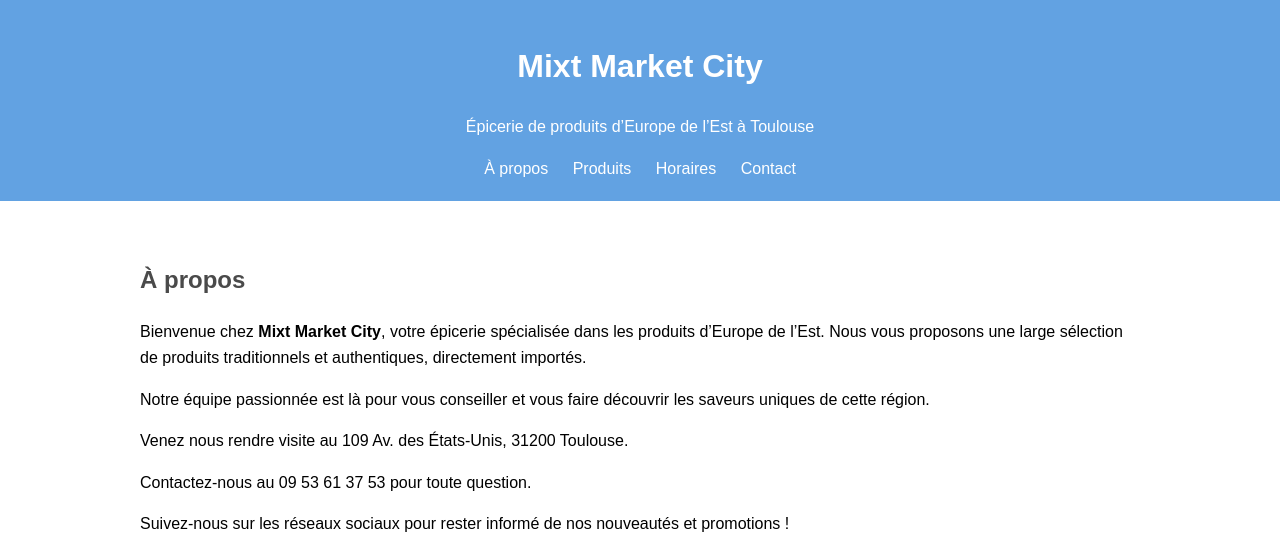
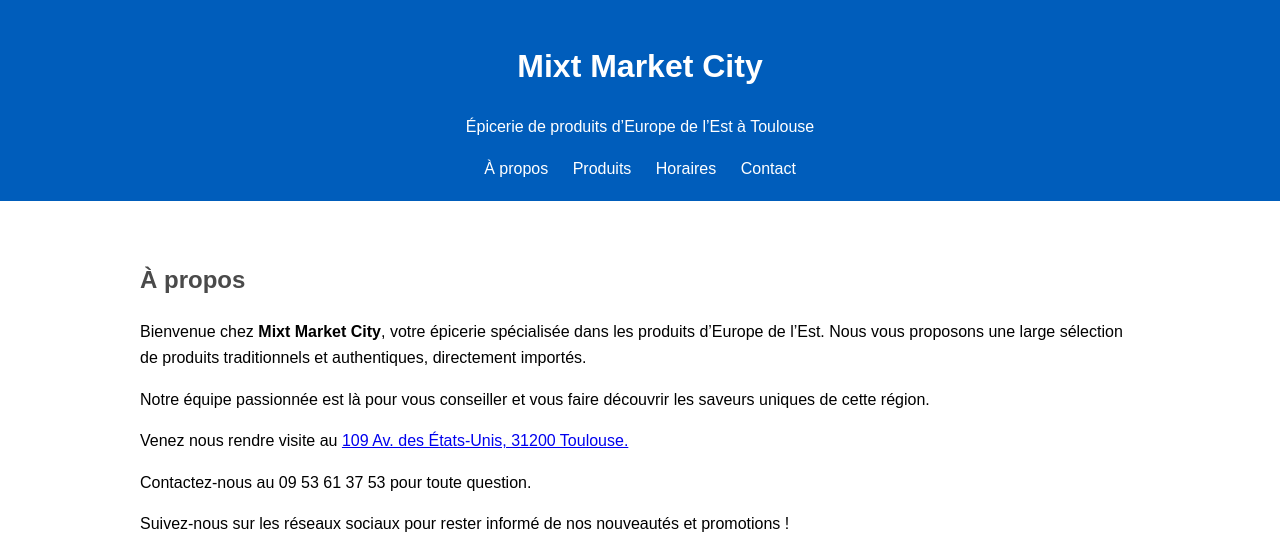
Before and after one commit to orbit-web-foundry/mixmarket, a plain HTML site: page index.html in a window 1280 px wide. Shown: the top 551 px of the page. Drawn offline with Linux system fonts and the light colour scheme; no server answers.

Commit message:
direction

```diff
--- a/index.html
+++ b/index.html
@@ -6,11 +6,11 @@
   <title>Mixt Market City - Épicerie de l'Est à Toulouse</title>
   <style>
     body { font-family: Arial, sans-serif; margin: 0; padding: 0; line-height: 1.6; }
-    header { background: #2d83d8be; color: white; padding: 20px; text-align: center; }
+    header { background: #005dbb; color: white; padding: 20px; text-align: center; }
     nav a { color: white; margin: 0 10px; text-decoration: none; }
     section { padding: 40px; max-width: 1000px; margin: auto; }
     h2 { color: #0c0c0cbe; }
-    footer { background: #2d83d8be; color: white; text-align: center; padding: 10px; margin-top: 20px; }
+    footer { background: #005dbb; color: white; text-align: center; padding: 10px; margin-top: 20px; }
     .map { width: 100%; height: 400px; border: 0; }
   </style>
 </head>
@@ -32,7 +32,7 @@
   <p>Bienvenue chez <strong>Mixt Market City</strong>, votre épicerie spécialisée dans les produits d’Europe de l’Est.
      Nous vous proposons une large sélection de produits traditionnels et authentiques, directement importés.</p>
   <p>Notre équipe passionnée est là pour vous conseiller et vous faire découvrir les saveurs uniques de cette région.</p>
-  <p>Venez nous rendre visite au 109 Av. des États-Unis, 31200 Toulouse.</p>
+  <p>Venez nous rendre visite au <a href="https://www.google.com/maps/dir//Mixt+Market+City+-+%C3%89picerie+pays+de+l'Est+%C3%A0+Toulouse+109+Av.+des+%C3%89tats-Unis+31200+Toulouse/@43.6334232,1.4309428,16z/data=!4m8!4m7!1m0!1m5!1m1!1s0x12aea4b2b8b0855f:0x6cdc5f27355aa9f!2m2!1d1.4309428!2d43.6334232!5m1!1e4?entry=ttu&g_ep=EgoyMDI1MTAxMy4wIKXMDSoASAFQAw%3D%3D"target="_blank" rel="noopener">  109 Av. des États-Unis, 31200 Toulouse.</a></p>
   <p>Contactez-nous au 09 53 61 37 53 pour toute question.</p>
   <p>Suivez-nous sur les réseaux sociaux pour rester informé de nos nouveautés et promotions !</p>
   <div style="display: flex; flex-wrap: wrap; gap: 20px; justify-content: center; align-items: center; margin-top: 20px;">
```
